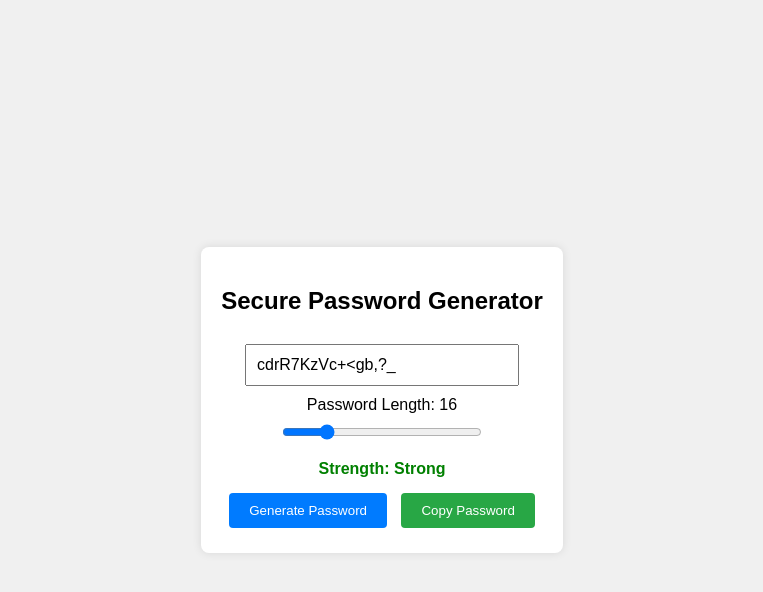
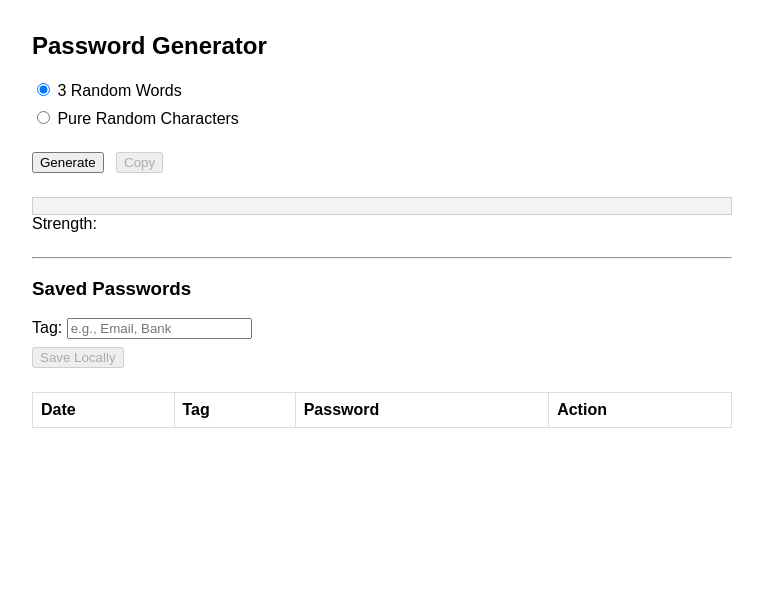
Before and after one commit to yblebon/password_generator, a plain HTML site: page docs/index.html in a window 1280 px wide. Shown: the whole page, without its empty margins (258-1021 px from the left). Drawn offline with Linux system fonts and the light colour scheme.

Commit message:
update password generator

```diff
--- a/docs/index.html
+++ b/docs/index.html
@@ -2,150 +2,189 @@
 <html lang="en">
 <head>
 <meta charset="UTF-8">
-    <meta name="viewport" content="width=device-width, initial-scale=1.0">
-    <title>Secure Password Generator</title>
+<title>Password Generator</title>
 <style>
-        body {
-            font-family: Arial, sans-serif;
-            display: flex;
-            justify-content: center;
-            align-items: center;
-            height: 100vh;
-            margin: 0;
-            background-color: #f0f0f0;
-        }
-        .container {
-            background-color: white;
-            padding: 20px;
-            border-radius: 8px;
-            box-shadow: 0 0 10px rgba(0,0,0,0.1);
-            text-align: center;
-        }
-        #password {
-            width: 250px;
-            padding: 10px;
-            margin: 10px 0;
-            font-size: 16px;
-        }
-        button {
-            padding: 10px 20px;
-            margin: 5px;
-            border: none;
-            border-radius: 4px;
-            cursor: pointer;
-            background-color: #007bff;
-            color: white;
-        }
-        button:hover {
-            background-color: #0056b3;
-        }
-        #copyBtn {
-            background-color: #28a745;
-        }
-        #copyBtn:hover {
-            background-color: #218838;
-        }
-        #strength {
-            margin: 10px 0;
-            font-weight: bold;
-        }
-        .slider {
-            width: 200px;
-            margin: 10px auto;
-        }
+  body {font-family:Arial,sans-serif;max-width:700px;margin:2rem auto;}
+  .section{margin-bottom:1.5rem;}
+  label{display:block;margin-bottom:.5rem;}
+  input[type="number"]{width:60px;}
+  #output{font-family:monospace;background:#f4f4f4;padding:.5rem;border:1px solid #ccc;}
+  button{margin-right:.5rem;}
+  .strength{font-weight:bold;}
+  table{width:100%;border-collapse:collapse;margin-top:.5rem;}
+  th,td{border:1px solid #ddd;padding:.5rem;text-align:left;}
+  .delBtn{background:#e74c3c;color:#fff;border:none;padding:.3rem .6rem;cursor:pointer;}
 </style>
 </head>
 <body>
-    <div class="container">
-        <h2>Secure Password Generator</h2>
-        <input type="text" id="password" readonly>
-        <br>
-        <label for="length">Password Length: <span id="lengthValue">16</span></label>
-        <br>
-        <input type="range" id="length" class="slider" min="12" max="32" value="16" oninput="document.getElementById('lengthValue').textContent = this.value">
-        <br>
-        <div id="strength">Strength: </div>
-        <button onclick="generatePassword()">Generate Password</button>
-        <button id="copyBtn" onclick="copyPassword()">Copy Password</button>
+
+<h2>Password Generator</h2>
+
+<div class="section">
+  <label><input type="radio" name="mode" value="words" checked> 3 Random Words</label>
+  <label><input type="radio" name="mode" value="chars"> Pure Random Characters</label>
 </div>
 
+<div class="section" id="char-options" style="display:none;">
+  <label>Length: <input type="number" id="charLength" min="6" value="12"></label>
+</div>
+
+<div class="section">
+  <button id="generateBtn">Generate</button>
+  <button id="copyBtn" disabled>Copy</button>
+</div>
+
+<div class="section">
+  <div id="output"></div>
+  <div>Strength: <span class="strength" id="strength"></span></div>
+</div>
+
+<hr>
+
+<h3>Saved Passwords</h3>
+<div class="section">
+  <label>Tag: <input type="text" id="tagInput" placeholder="e.g., Email, Bank"></label>
+  <button id="saveBtn" disabled>Save Locally</button>
+</div>
+
+<table id="savedTable">
+  <thead>
+    <tr><th>Date</th><th>Tag</th><th>Password</th><th>Action</th></tr>
+  </thead>
+  <tbody></tbody>
+</table>
+
 <script>
-        function generatePassword() {
-            const length = parseInt(document.getElementById('length').value);
-            const uppercase = 'ABCDEFGHIJKLMNOPQRSTUVWXYZ';
-            const lowercase = 'abcdefghijklmnopqrstuvwxyz';
-            const numbers = '0123456789';
-            const symbols = '!@#$%^&*()_+-=[]{}|;:,.<>?';
-            const allChars = uppercase + lowercase + numbers + symbols;
-
-            // Ensure at least one character from each category
-            let password = [
-                uppercase[Math.floor(getSecureRandom() * uppercase.length)],
-                lowercase[Math.floor(getSecureRandom() * lowercase.length)],
-                numbers[Math.floor(getSecureRandom() * numbers.length)],
-                symbols[Math.floor(getSecureRandom() * symbols.length)]
+/* ---------- word list (larger sample) ---------- */
+const WORDS = [
+  "apple","river","mountain","sky","forest","cloud","stone","gold","silver",
+  "shadow","light","storm","garden","planet","orbit","candle","bridge","river",
+  "window","mirror","silence","whisper","ember","crystal","tide","breeze"
 ];
 
-            // Fill the rest of the password length
-            for (let i = password.length; i < length; i++) {
-                password.push(allChars[Math.floor(getSecureRandom() * allChars.length)]);
+/* ---------- secure random helpers ---------- */
+function getSecureRandomInt(max) {
+  const array = new Uint32Array(1);
+  crypto.getRandomValues(array);
+  return array[0] % max;
+}
+function randomChoice(arr){return arr[getSecureRandomInt(arr.length)];}
+function randomChar(){
+  const chars = "ABCDEFGHIJKLMNOPQRSTUVWXYZabcdefghijklmnopqrstuvwxyz0123456789!@#$%^&*()-_=+[]{}|;:,.<>?";
+  return chars[getSecureRandomInt(chars.length)];
 }
 
-            // Shuffle the password array
-            for (let i = password.length - 1; i > 0; i--) {
-                const j = Math.floor(getSecureRandom() * (i + 1));
-                [password[i], password[j]] = [password[j], password[i]];
+/* ---------- generation ---------- */
+function generateWords(){return [randomChoice(WORDS),randomChoice(WORDS),randomChoice(WORDS)].join("-");}
+function generateChars(len){let p="";for(let i=0;i<len;i++)p+=randomChar();return p;}
+
+/* ---------- strength estimation (entropy based) ---------- */
+function estimateStrength(pwd){
+  let pool = 0;
+  if(/[a-z]/.test(pwd)) pool += 26;
+  if(/[A-Z]/.test(pwd)) pool += 26;
+  if(/[0-9]/.test(pwd)) pool += 10;
+  if(/[^A-Za-z0-9]/.test(pwd)) pool += 32; // approximate symbol set
+  const bits = Math.log2(pool) * pwd.length;
+  const label = bits < 40 ? "Very Weak"
+            : bits < 60 ? "Weak"
+            : bits < 80 ? "Moderate"
+            : bits < 100 ? "Strong"
+            : "Very Strong";
+  return `${label} (${bits.toFixed(0)} bits)`;
 }
 
-            const finalPassword = password.join('');
-            document.getElementById('password').value = finalPassword;
-            updateStrengthIndicator(finalPassword);
+/* ---------- UI handling ---------- */
+const modeRadios = document.getElementsByName('mode');
+const charOptions = document.getElementById('char-options');
+const generateBtn = document.getElementById('generateBtn');
+const copyBtn = document.getElementById('copyBtn');
+const saveBtn = document.getElementById('saveBtn');
+const outputDiv = document.getElementById('output');
+const strengthSpan = document.getElementById('strength');
+const tagInput = document.getElementById('tagInput');
+const tbody = document.querySelector('#savedTable tbody');
+
+function getMode(){return [...modeRadios].find(r=>r.checked).value;}
+function updateUI(){charOptions.style.display = getMode()==='chars' ? 'block' : 'none';}
+modeRadios.forEach(r=>r.addEventListener('change',updateUI));
+
+generateBtn.addEventListener('click',()=>{
+  const pwd = getMode()==='words' ? generateWords()
+                                   : generateChars(parseInt(document.getElementById('charLength').value,10));
+  outputDiv.textContent = pwd;
+  strengthSpan.textContent = estimateStrength(pwd);
+  copyBtn.disabled = false;
+  saveBtn.disabled = false;
+});
+
+copyBtn.addEventListener('click',()=>{
+  navigator.clipboard.writeText(outputDiv.textContent).then(()=>{
+    copyBtn.textContent='Copied!';
+    setTimeout(()=>copyBtn.textContent='Copy',1500);
+  });
+});
+
+/* ---------- safe insertion & delete ---------- */
+function escapeText(text){
+  const div = document.createElement('div');
+  div.textContent = text;
+  return div.innerHTML;
+}
+function addRow(item){
+  const tr = document.createElement('tr');
+
+  const tdDate = document.createElement('td');
+  tdDate.textContent = item.date;
+  const tdTag = document.createElement('td');
+  tdTag.textContent = item.tag;
+  const tdPwd = document.createElement('td');
+  tdPwd.textContent = item.pwd;
+  const tdAct = document.createElement('td');
+  const delBtn = document.createElement('button');
+  delBtn.className = 'delBtn';
+  delBtn.textContent = 'Delete';
+  delBtn.addEventListener('click',()=>{removeEntry(item,tr);});
+  tdAct.appendChild(delBtn);
+
+  tr.append(tdDate, tdTag, tdPwd, tdAct);
+  tbody.appendChild(tr);
+}
+function removeEntry(item,row){
+  try{
+    const saved = JSON.parse(localStorage.getItem('savedPasswords')||'[]');
+    const filtered = saved.filter(i=> !(i.date===item.date && i.tag===item.tag && i.pwd===item.pwd));
+    localStorage.setItem('savedPasswords',JSON.stringify(filtered));
+  }catch(e){console.error(e);}
+  row.remove();
 }
 
-        function getSecureRandom() {
-            const array = new Uint32Array(1);
-            crypto.getRandomValues(array);
-            return array[0] / (0xffffffff + 1);
-        }
+/* ---------- save ---------- */
+saveBtn.addEventListener('click',()=>{
+  const pwd = outputDiv.textContent;
+  const rawTag = tagInput.value.trim() || 'Untitled';
+  const tag = rawTag; // stored as plain text; no HTML allowed
+  const date = new Date().toLocaleString();
+  const entry = {date, tag, pwd};
 
-        function updateStrengthIndicator(password) {
-            const strengthDiv = document.getElementById('strength');
-            let strength = 0;
-            if (password.length >= 16) strength += 2;
-            else if (password.length >= 12) strength += 1;
-            if (/[A-Z]/.test(password)) strength += 1;
-            if (/[a-z]/.test(password)) strength += 1;
-            if (/[0-9]/.test(password)) strength += 1;
-            if (/[!@#$%^&*()_+\-=\[\]{}|;:,.<>?]/.test(password)) strength += 1;
+  addRow(entry);
+  try{
+    const saved = JSON.parse(localStorage.getItem('savedPasswords')||'[]');
+    saved.push(entry);
+    localStorage.setItem('savedPasswords',JSON.stringify(saved));
+  }catch(e){console.error(e);}
+  tagInput.value='';
+  saveBtn.disabled=true;
+});
 
-            if (strength >= 5) {
-                strengthDiv.textContent = 'Strength: Strong';
-                strengthDiv.style.color = 'green';
-            } else if (strength >= 3) {
-                strengthDiv.textContent = 'Strength: Medium';
-                strengthDiv.style.color = 'orange';
-            } else {
-                strengthDiv.textContent = 'Strength: Weak';
-                strengthDiv.style.color = 'red';
-            }
-        }
+/* ---------- load on start ---------- */
+window.addEventListener('load',()=>{
+  try{
+    const saved = JSON.parse(localStorage.getItem('savedPasswords')||'[]');
+    saved.forEach(addRow);
+  }catch(e){console.error(e);}
+});
+</script>
 
-        function copyPassword() {
-            const passwordField = document.getElementById('password');
-            passwordField.select();
-            try {
-                document.execCommand('copy');
-                alert('Password copied to clipboard!');
-            } catch (err) {
-                alert('Failed to copy password');
-            }
-        }
-
-        // Generate a password when the page loads
-        generatePassword();
-
-        // Update password when slider changes
-        document.getElementById('length').addEventListener('input', generatePassword);
-    </script>
 </body>
 </html>
```
Lines whose indentation alone changed are shown as unchanged.
